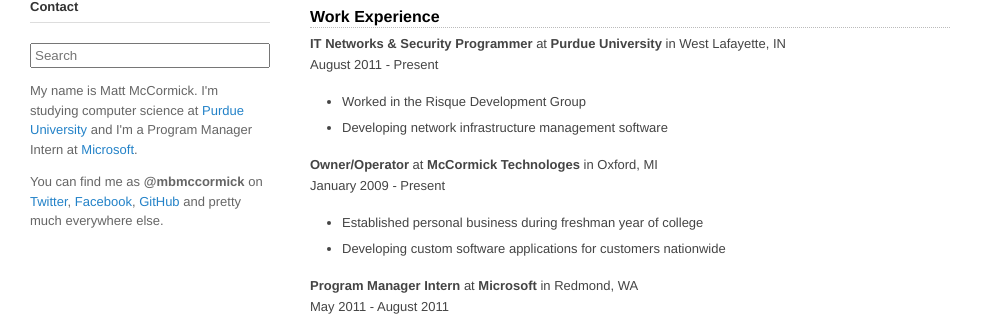
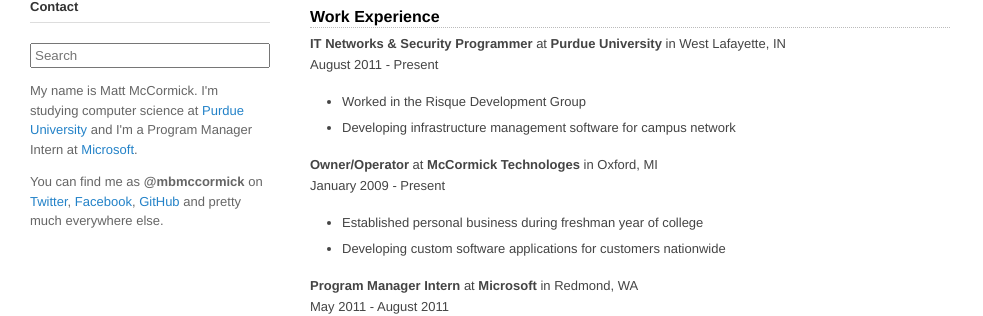
Before and after one commit to mbmccormick/mbmccormick.github.io, a Jekyll site: the page built from resume/index.md, in a window 1280 px wide and 1362 px high. Shown: the part 244-560 px from the top of the window, without its empty margins (0-983 px from the left). Built offline with Jekyll 4.4.1, drawn with Linux system fonts in a browser that asks for light colours; Markdown is read by kramdown in place of the engine named in the settings.

Commit message:
Update resume/index.md

```diff
--- a/resume/index.md
+++ b/resume/index.md
@@ -18,7 +18,7 @@
 August 2011 - Present
 
 *   Worked in the Risque Development Group
-*   Developing network infrastructure management software
+*   Developing infrastructure management software for campus network
 
 
 **Owner/Operator** at **McCormick Technologes** in Oxford, MI
```
